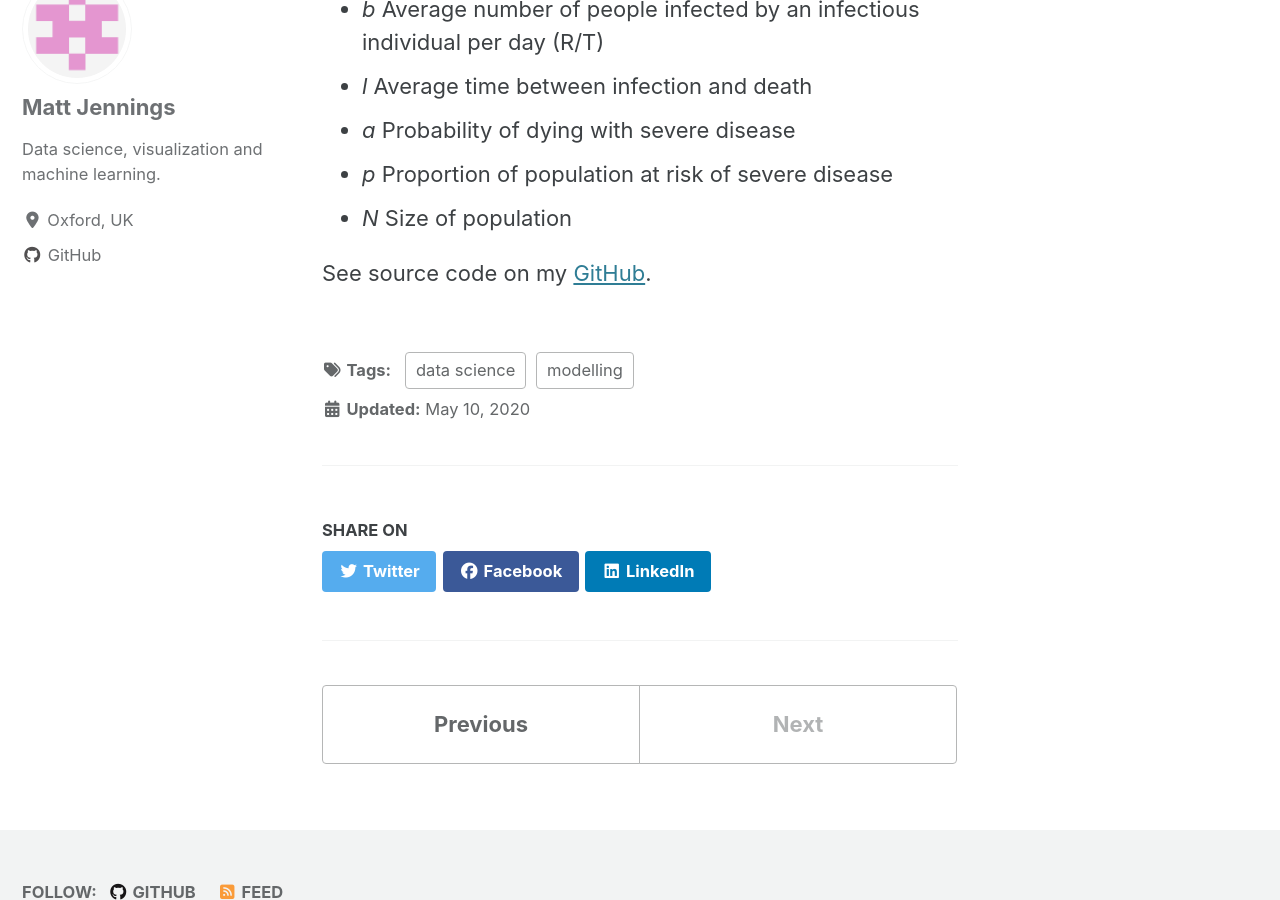
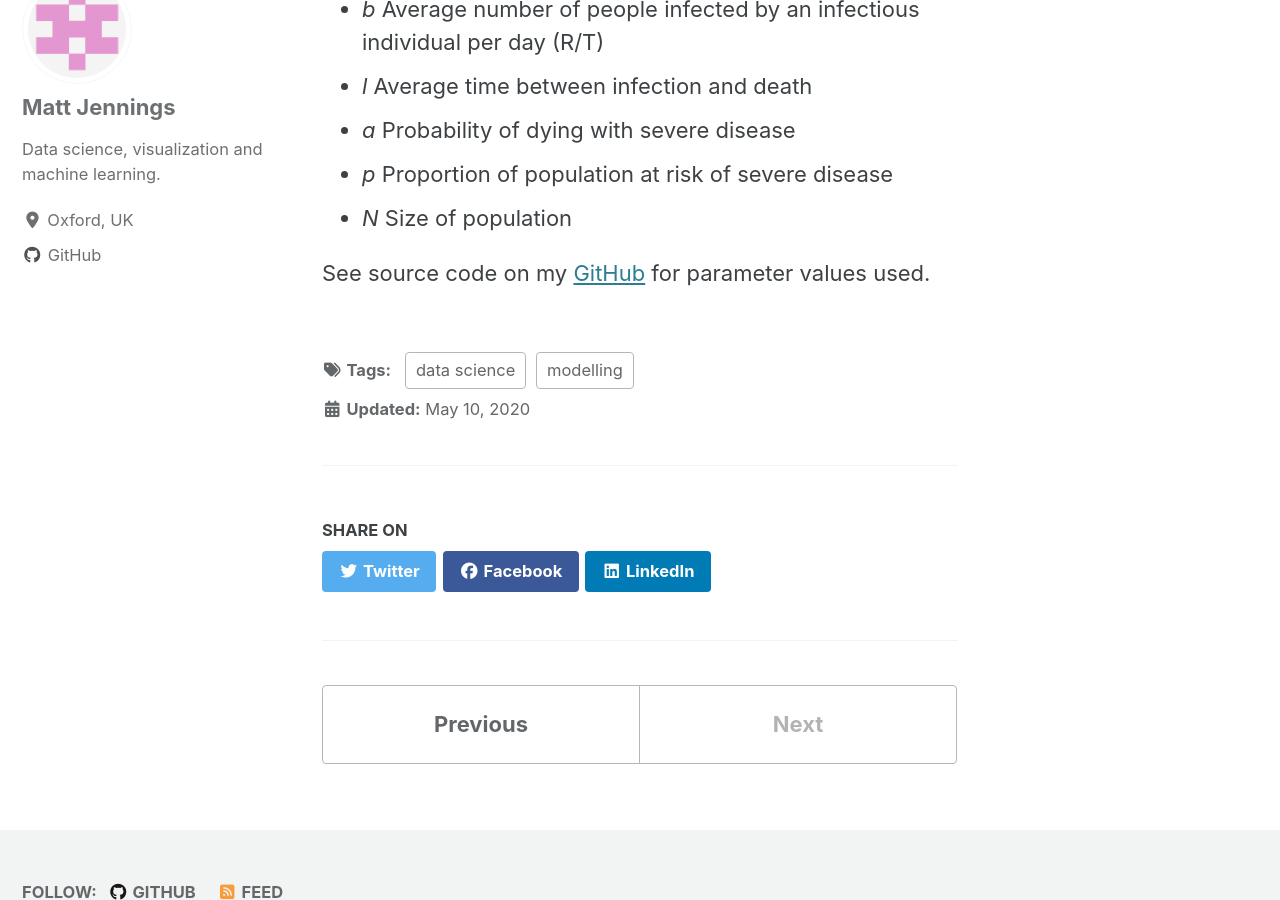
Before and after one commit to Matt-Jennings-GitHub/Matt-Jennings.github.io, a Jekyll site: the page built from _portfolio/COVID-19 SIR-Modelling.md, in a window 1280 px wide and 900 px high, scrolled down 1983 px. Built offline with Jekyll 4.4.1, drawn with Linux system fonts in a browser that asks for light colours; cached includes are drawn as plain includes; nearby versions of some CDN libraries; formulas are drawn with MathJax 3.

Commit message:
Post Edits

```diff
--- a/_portfolio/COVID-19 SIR-Modelling.md
+++ b/_portfolio/COVID-19 SIR-Modelling.md
@@ -48,4 +48,4 @@ Parameters:
 - *p*  Proportion of population at risk of severe disease
 - *N*  Size of population
 
-See source code on my [GitHub](https://github.com/Matt-Jennings-GitHub).
+See source code on my [GitHub](https://github.com/Matt-Jennings-GitHub) for parameter values used.
```
